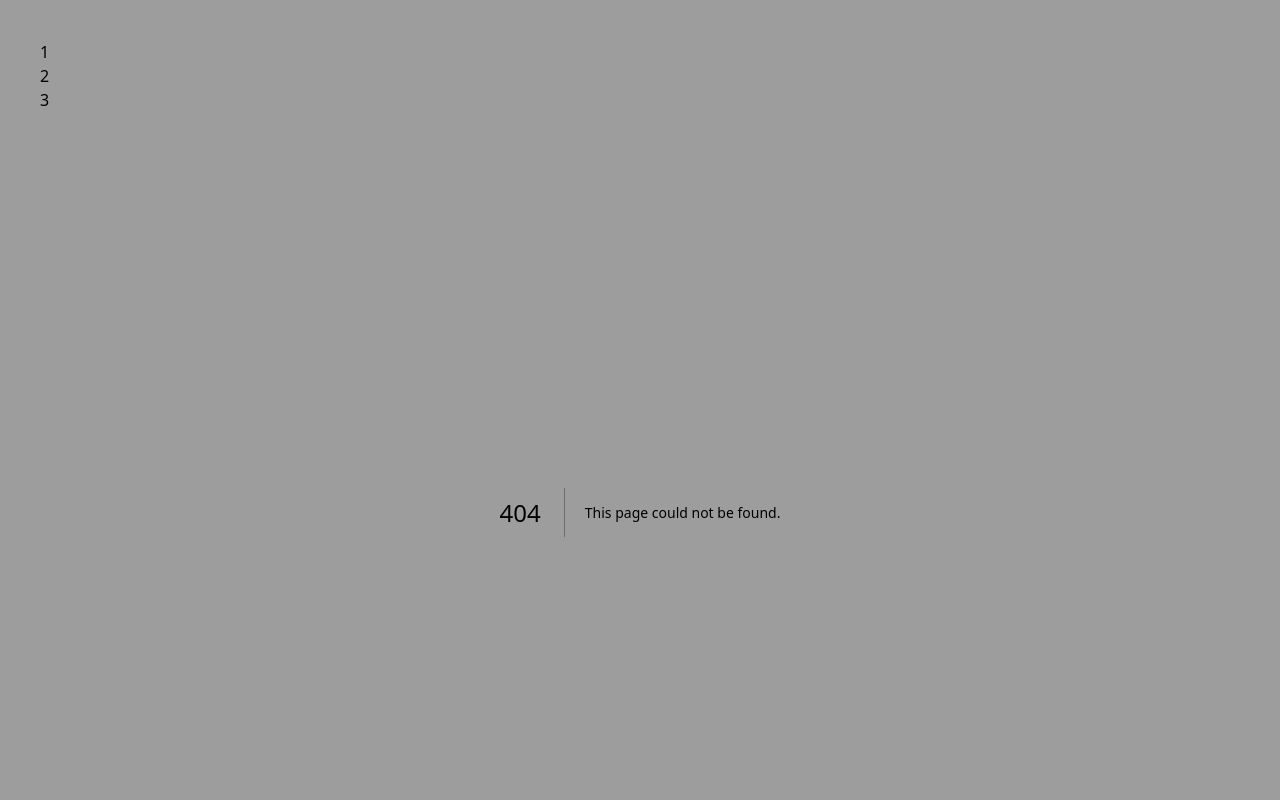
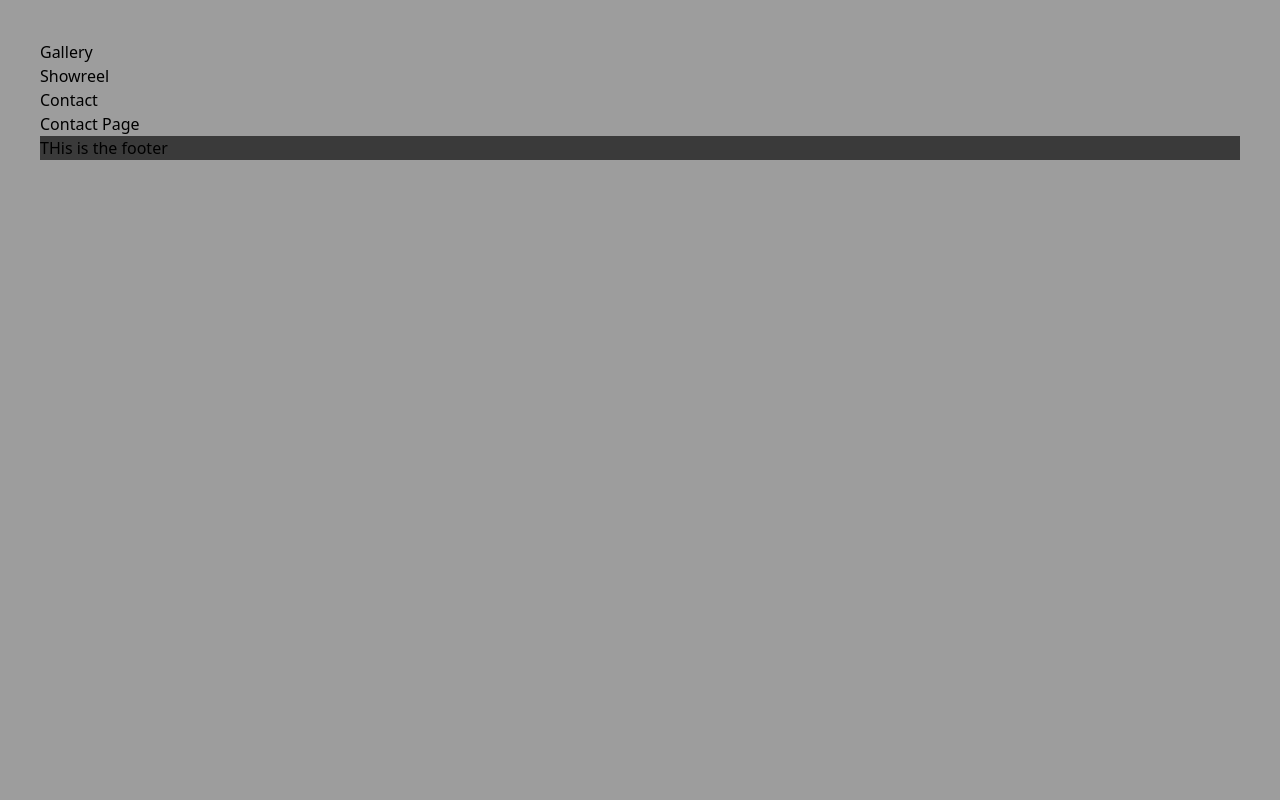
Before and after one commit to Claudiu-Ionel/rene-website, a Next.js app: page /Contact in a window 1280 px wide. Before the commit this address had no page. Shown: the top 800 px of the page. Built offline with nearby package versions, Linux system fonts and the light colour scheme.

Commit message:
added links and pages to navbar

```diff
--- a/app/Components/Nav.js
+++ b/app/Components/Nav.js
@@ -1,10 +1,18 @@
+import Link from "next/link";
+
 export default function nav() {
   return (
     <nav>
       <ul>
-        <li>1</li>
-        <li>2</li>
-        <li>3</li>
+        <li>
+          <Link href="/Gallery">Gallery</Link>
+        </li>
+        <li>
+          <Link href="/Showreel">Showreel</Link>
+        </li>
+        <li>
+          <Link href="/Contact">Contact</Link>
+        </li>
       </ul>
     </nav>
   );
--- /dev/null
+++ b/app/Contact/page.js
@@ -0,0 +1,7 @@
+export default function Contact() {
+  return (
+    <main>
+      <div>Contact Page</div>
+    </main>
+  );
+}
--- /dev/null
+++ b/app/Gallery/page.js
@@ -0,0 +1,7 @@
+export default function Gallery() {
+  return (
+    <main>
+      <div>Gallery Page</div>
+    </main>
+  );
+}
--- /dev/null
+++ b/app/Showreel/page.js
@@ -0,0 +1,7 @@
+export default function Showreel() {
+  return (
+    <main>
+      <div>Showreel Page</div>
+    </main>
+  );
+}
--- a/app/layout.js
+++ b/app/layout.js
@@ -12,7 +12,7 @@ export default function RootLayout({ children }) {
     <html lang="en">
       <body className="bg-backgroundColor p-10">
         <Nav />
-        {children}
+        <main>{children}</main>
         <Footer />
       </body>
     </html>
--- a/app/test/page.js
+++ /dev/null
@@ -1,3 +0,0 @@
-export default function test() {
-  return <div>this is a test page</div>;
-}
```
Also changed, not shown: app/Components/ContactForm.js (added), app/Components/Experience.js (added), app/Components/Gallery.js (added).
